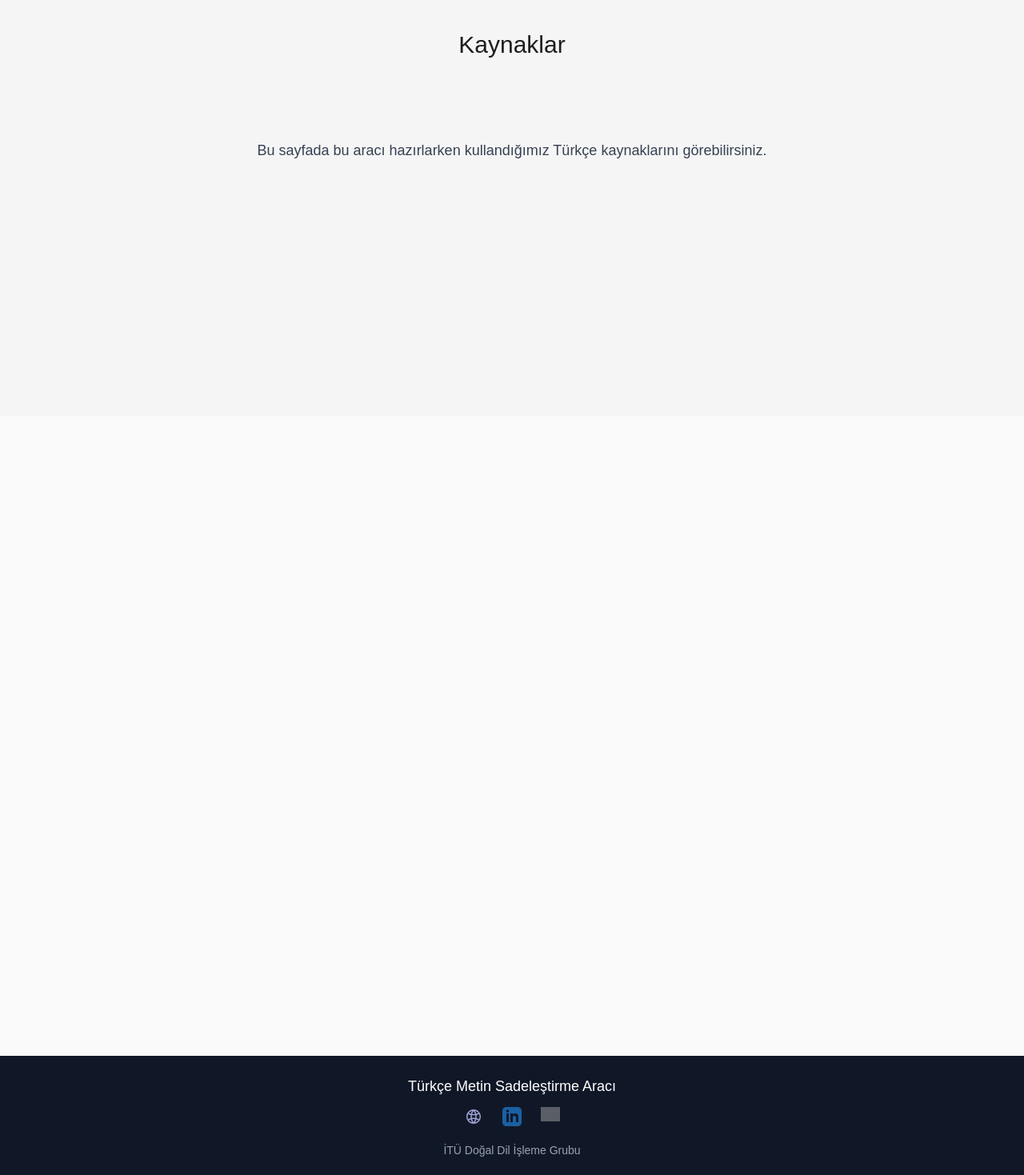
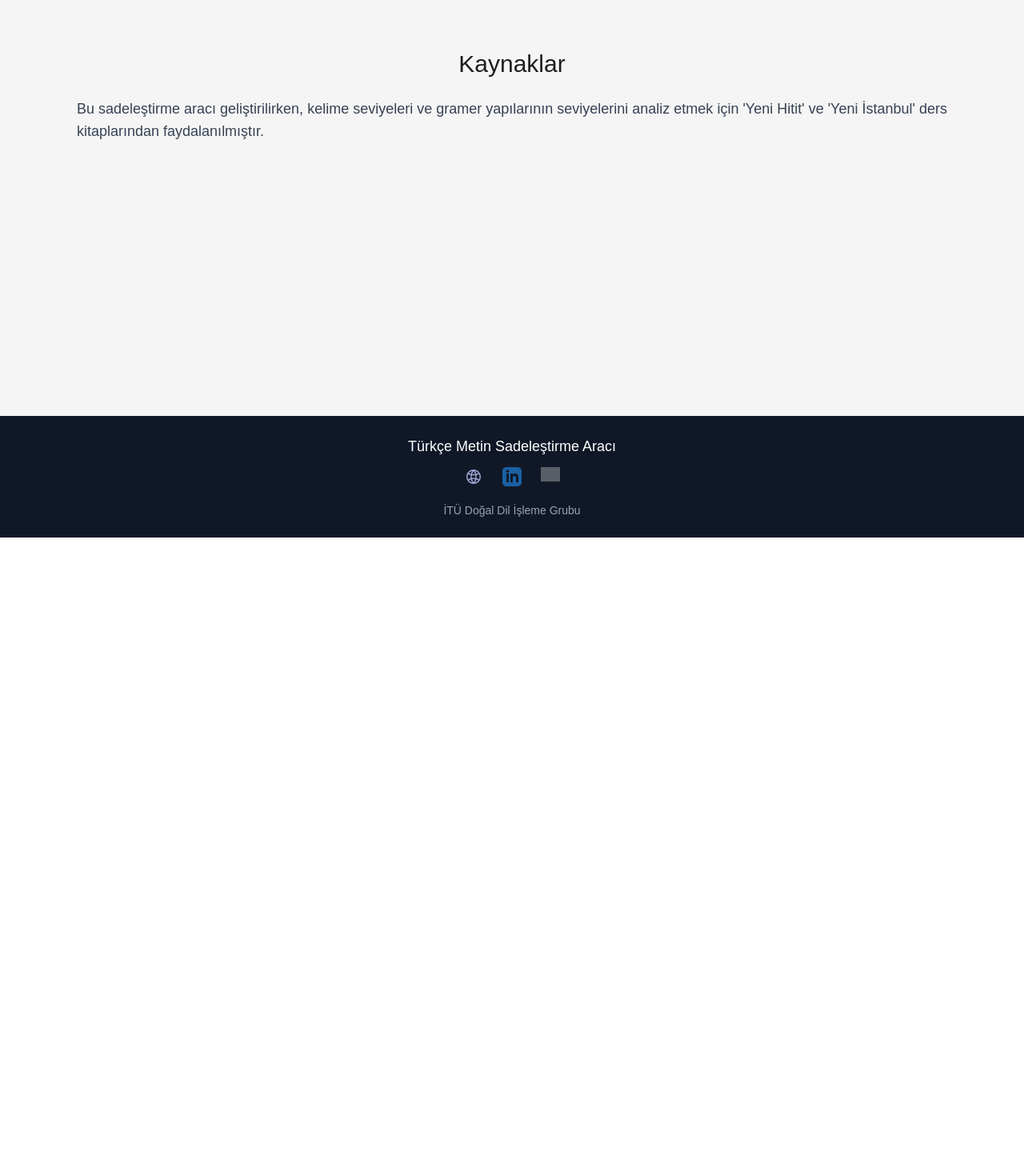
Before and after one commit to itu-grad/turkish-simplification-tool, a Next.js app: page /resources in a window 1280 px wide. Shown: the part 280-1749 px from the top of the page at 80% size. After the commit the page ends 952 px from the top, so only its background shows below. Built offline with nearby package versions, Linux system fonts and the light colour scheme; grey boxes are pictures that could not be loaded.

Commit message:
new: updated PageLayout and filled the resources page

```diff
--- a/src/app/resources/page.tsx
+++ b/src/app/resources/page.tsx
@@ -4,13 +4,9 @@ export default function ResourcesPage() {
     return (
         <PageLayout
             title="Kaynaklar"
-            content="Bu sayfada bu aracı hazırlarken kullandığımız Türkçe kaynaklarını görebilirsiniz."
+            content="Bu sadeleştirme aracı geliştirilirken, kelime seviyeleri ve gramer yapılarının seviyelerini analiz etmek için 'Yeni Hitit' ve 'Yeni İstanbul' ders kitaplarından faydalanılmıştır."
         >
-            <div className="w-full max-w-2xl text-left space-y-4 text-paragraph">
-                <ul className="list-disc list-inside space-y-2">
-
-                </ul>
-            </div>
+            { }
         </PageLayout>
     );
 }
--- a/src/components/layout/PageLayout.tsx
+++ b/src/components/layout/PageLayout.tsx
@@ -3,22 +3,29 @@ import React from "react";
 interface LayoutProps {
     title: string;
     content: string;
-    children: React.ReactNode;
+    children?: React.ReactNode;
 }
 
 const PageLayout: React.FC<LayoutProps> = ({ title, content, children }) => {
+    const hasChildren = !!children && React.Children.count(children) > 0;
+
     return (
         <div>
-            <section className="min-h-screen flex flex-col items-center justify-center text-center px-50 bg-primary-bg">
+            <section className="min-h-screen flex flex-col items-center justify-center text-center px-6 md:px-24 bg-primary-bg">
                 <h1 className="text-3xl text-header">{title}</h1>
-                <p className="text-lg text-paragraph text-justify mt-25">
+                <p className="text-lg text-paragraph text-justify mt-6">
                     {content}
                 </p>
             </section>
 
-            <section id="content" className="min-h-screen flex flex-col items-center justify-center text-center px-50 bg-secondary-bg">
-                {children}
-            </section>
+            {hasChildren && (
+                <section
+                    id="content"
+                    className="min-h-screen flex flex-col items-center justify-center text-center px-6 md:px-24 bg-secondary-bg"
+                >
+                    {children}
+                </section>
+            )}
         </div>
     );
 };
```
